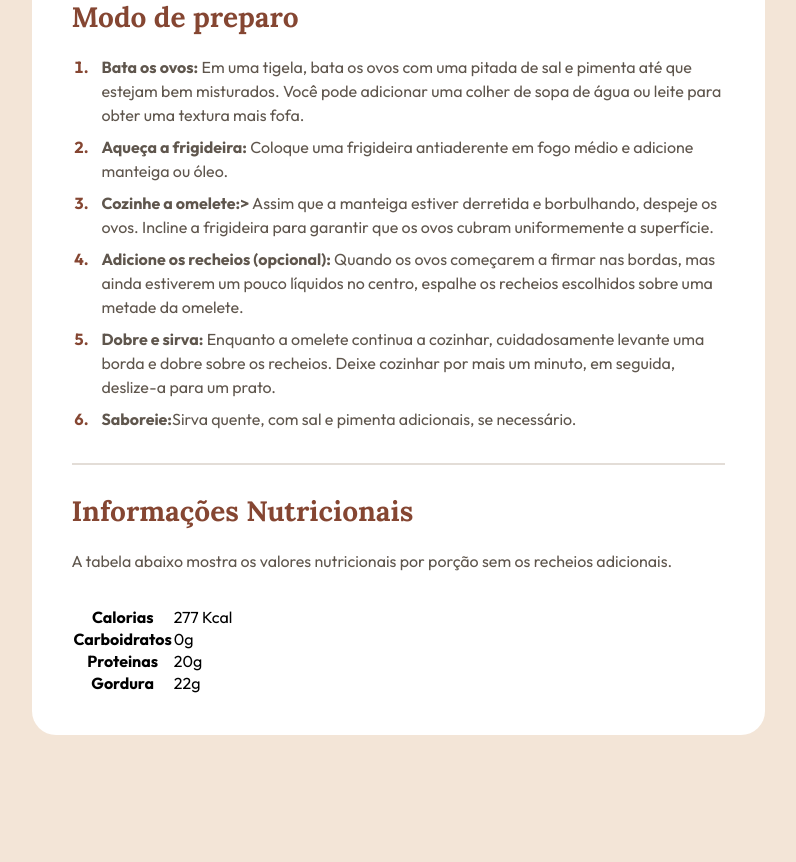
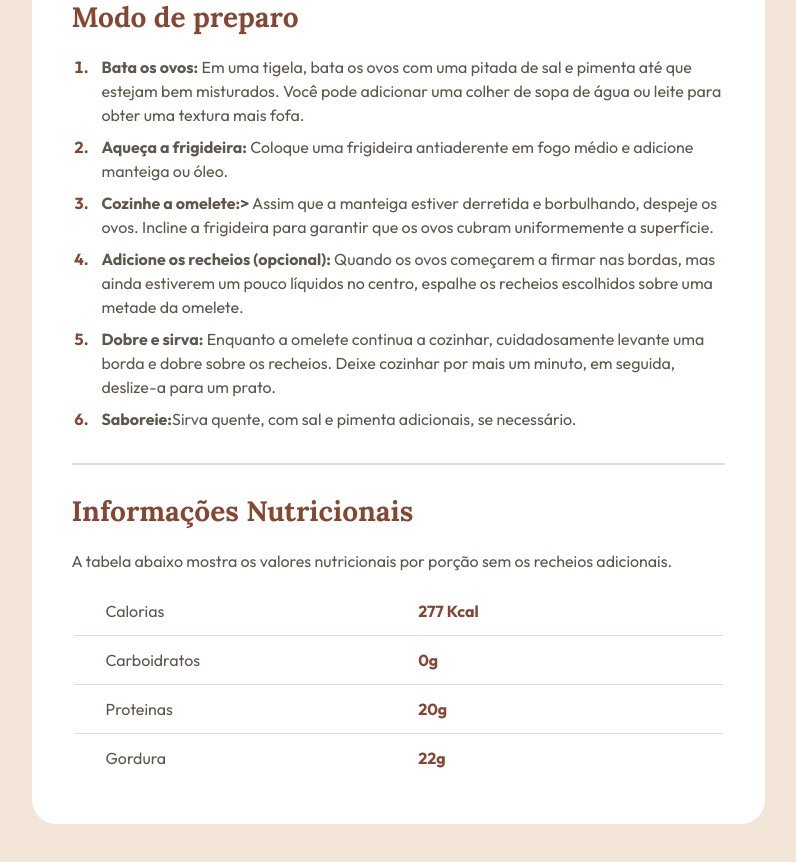
Before and after one commit to Fael011/Receita, a plain HTML site: page index.html in a window 1280 px wide. Shown: the part 1094-1956 px from the top of the page, without its empty margins (242-1038 px from the left). Before the commit the page ends 1893 px from the top, so only its background shows below. Drawn offline with Linux system fonts and the light colour scheme.

Commit message:
Concluido -Projeto finalizad!

```diff
--- a/index.html
+++ b/index.html
@@ -67,7 +67,7 @@
             </ol>
         </div>
         <hr>
-        <div class="Informações">
+        <div class="Informacoes">
             <h2>Informações Nutricionais</h2>
             <p>A tabela abaixo mostra os valores nutricionais por porção sem os recheios adicionais.</p>
 
--- a/style.css
+++ b/style.css
@@ -96,3 +96,50 @@ ol, ul{
     color: #854632;
     font-weight: 700;
 }
+
+.Informacoes p {
+    margin-bottom: 24px;
+}
+
+th, td{
+    border-bottom: 1px solid #e3ddd7;
+    width: 100%;
+}
+
+tr{
+    display: flex;
+}
+
+th{
+    text-align: left;
+    padding-left: 32px;
+    font-weight: 400;
+    color: #5f564d;
+    line-height: 150%;
+}
+
+td{
+    padding-left: 16px;
+    font-weight: 700;
+    color: #854632;
+    line-height: 150%;
+}
+
+tr + tr th,
+tr + tr td{
+    padding-block: 12px;
+}
+
+tr:nth-of-type(1) th,
+tr:nth-of-type(1) td{
+    padding-bottom: 12px;
+}
+
+tr:nth-of-type(4) th,
+tr:nth-of-type(4) td{
+    border: none;
+}
+
+table{
+    width: 100%;
+}
```
